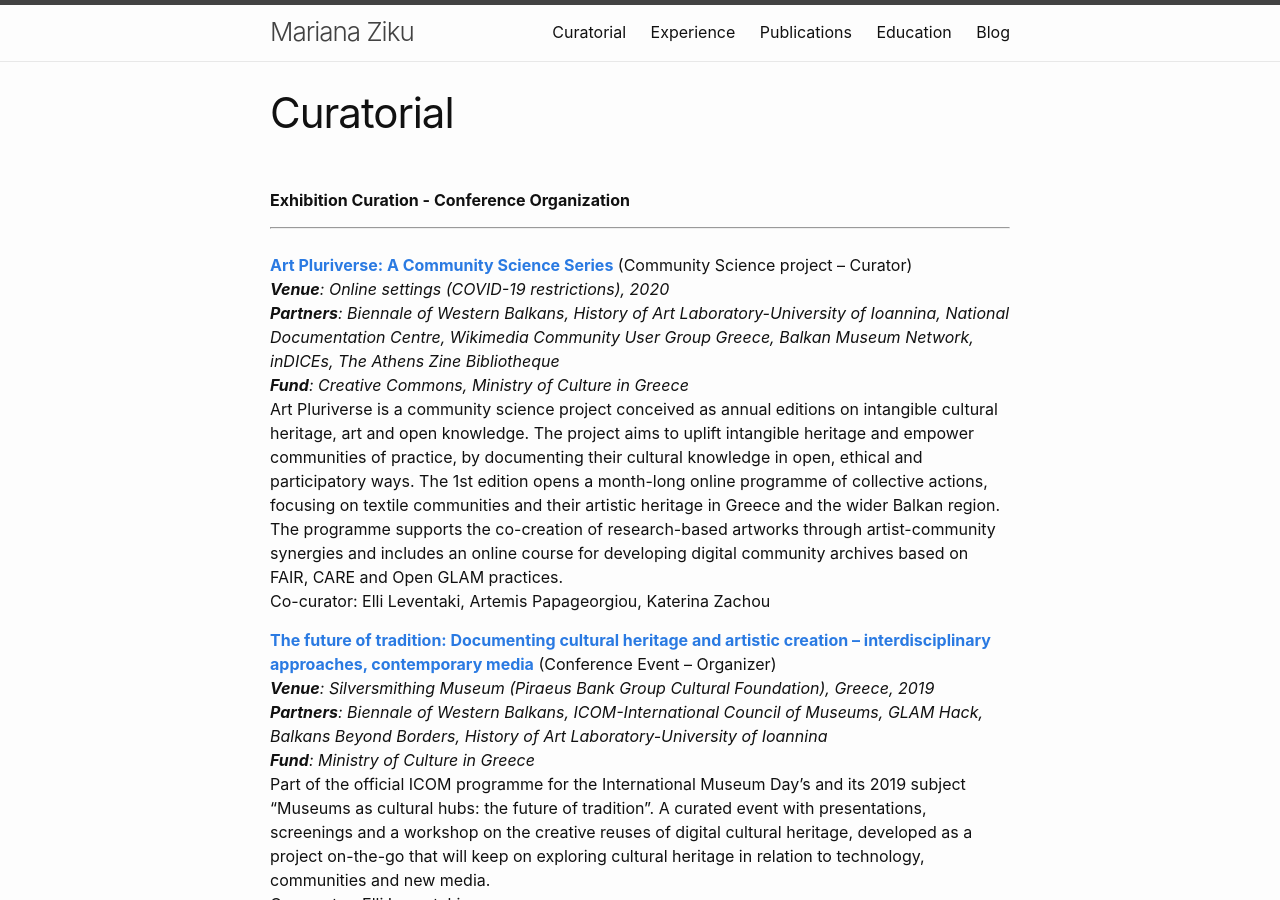
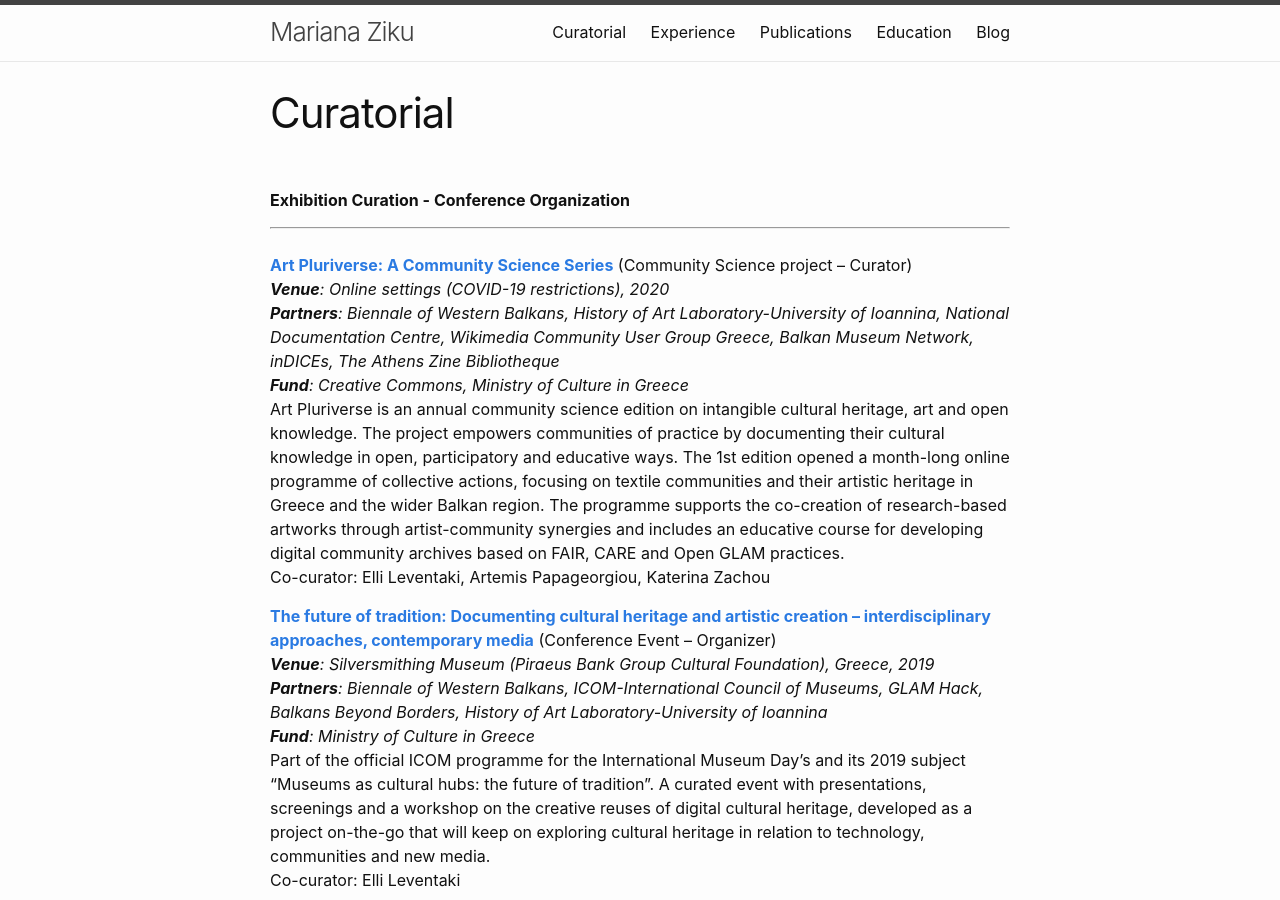
Before and after one commit to mziku/mziku.github.io, a Jekyll site: the page built from curatorial.md, in a window 1280 px wide and 900 px high. Built offline with Jekyll 4.4.1, drawn with Linux system fonts in a browser that asks for light colours.

Commit message:
Update curatorial.md

```diff
--- a/curatorial.md
+++ b/curatorial.md
@@ -13,7 +13,7 @@ navigation_weight: 1
 *__Venue__: Online settings (COVID-19 restrictions), 2020*
 *__Partners__: Biennale of Western Balkans, History of Art Laboratory-University of Ioannina, National Documentation Centre, Wikimedia Community User Group Greece, Balkan Museum Network, inDICEs, The Athens Zine Bibliotheque*
 *__Fund__: Creative Commons, Ministry of Culture in Greece*
-Art Pluriverse is a community science project conceived as annual editions on intangible cultural heritage, art and open knowledge. The project aims to uplift intangible heritage and empower communities of practice, by documenting their cultural knowledge in open, ethical and participatory ways. The 1st edition opens a month-long online programme of collective actions, focusing on textile communities and their artistic heritage in Greece and the wider Balkan region. The programme supports the co-creation of research-based artworks through artist-community synergies and includes an online course for developing digital community archives based on FAIR, CARE and Open GLAM practices.
+Art Pluriverse is an annual community science edition on intangible cultural heritage, art and open knowledge. The project empowers communities of practice by documenting their cultural knowledge in open, participatory and educative ways. The 1st edition opened a month-long online programme of collective actions, focusing on textile communities and their artistic heritage in Greece and the wider Balkan region. The programme supports the co-creation of research-based artworks through artist-community synergies and includes an educative course for developing digital community archives based on FAIR, CARE and Open GLAM practices.
 Co-curator: Elli Leventaki, Artemis Papageorgiou, Katerina Zachou
 
 [**The future of tradition: Documenting cultural heritage and artistic creation – interdisciplinary approaches, contemporary media**](https://bowb.org/icombowb-2019-en) (Conference Event – Organizer)
```
